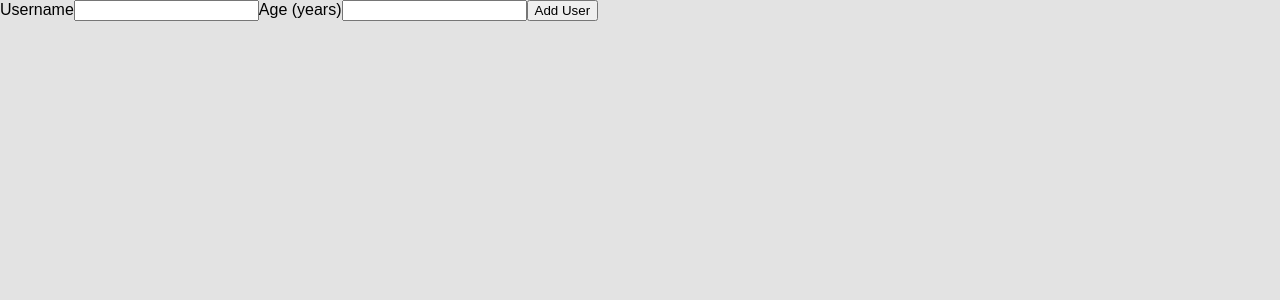
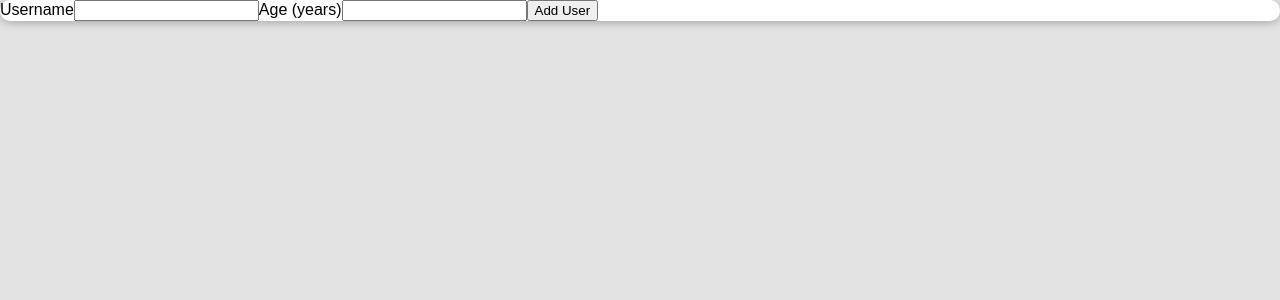
Before and after one commit to Practice-SpencerTower/user-input, a React (Create React App) app: page / in a window 1280 px wide. Shown: the top 300 px of the page. Built offline with nearby package versions, Linux system fonts and the light colour scheme.

Commit message:
adds Card component and styling

```diff
--- /dev/null
+++ b/src/components/UI/Card.js
@@ -0,0 +1,13 @@
+import React from "react";
+import classes from './Card.module.css';
+
+const Card = props => {
+    return (
+        <div className={classes.card}>
+            {props.children}
+        </div>
+    )
+
+};
+
+export default Card;
--- /dev/null
+++ b/src/components/UI/Card.module.css
@@ -0,0 +1,5 @@
+.card {
+    background: white;
+    box-shadow: 0 2px 8px rgba(0,0,0,0.26);
+    border-radius: 10px;
+}
--- a/src/components/Users/AddUser.js
+++ b/src/components/Users/AddUser.js
@@ -1,4 +1,5 @@
 import React from "react";
+import Card from '../UI/Card';
 
 const AddUser = props => {
     const addUserHandler = (e) => {
@@ -6,6 +7,7 @@
     };
 
     return (
+    <Card>
     <form onSubmit={addUserHandler}>
         <label htmlFor="username">Username</label>
         <input id="username" type="text"/>
@@ -13,6 +15,7 @@
         <input id="age" type="number"/>
         <button type="submit">Add User</button>
     </form>
+    </Card>
     );
 }
 
```
